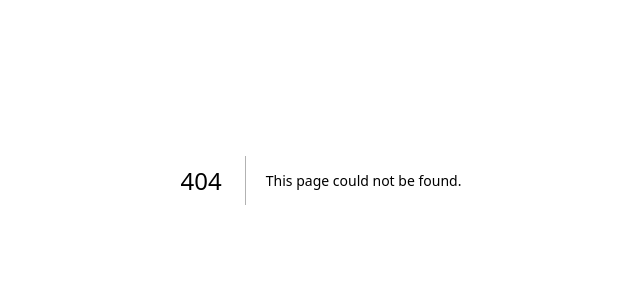
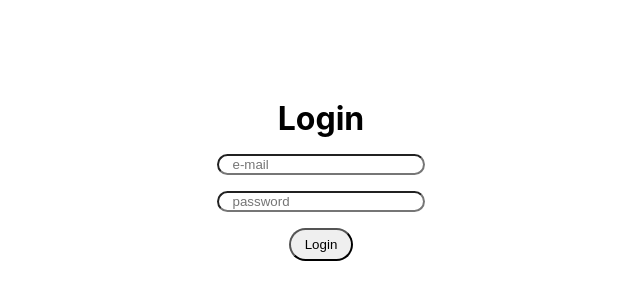
Before and after one commit to vrepetskyi/garbage-collector, a Next.js app: page /login/login in a window 1280 px wide. Before the commit this address had no page. Shown: the part 220-520 px from the top of the page, without its empty margins (319-959 px from the left). Built offline with nearby package versions, Linux system fonts and the light colour scheme.

Commit message:
Add login

```diff
--- /dev/null
+++ b/pages/login/login.jsx
@@ -0,0 +1,59 @@
+import { useState } from "react";
+import styles from "../../styles/Login.module.css";
+import axios from "axios";
+
+export default function Login() {
+  const [loginInputs, setLoginInputs] = useState({});
+
+  const handleInputChange = (event) => {
+    const name = event.target.name;
+    const value = event.target.value;
+    setLoginInputs((values) => ({ ...values, [name]: value }));
+  };
+
+  const handleFormSubmit = () => {
+    // todo url
+    axios
+      .post("", {
+        email: loginInputs.email,
+        password: loginInputs.password,
+      })
+      .then((response) => {
+        console.log(response);
+      })
+      .catch((error) => {
+        console.log(error);
+      });
+  };
+
+  return (
+    <div className={styles.loginContent}>
+      <form className={styles.loginForm} onSubmit={handleFormSubmit}>
+        <header>
+          <h1 className={styles.header}>Login</h1>
+        </header>
+        <input
+          type="email"
+          name="email"
+          id="email"
+          placeholder="e-mail"
+          className={styles.input}
+          value={loginInputs.email || ""}
+          onInput={handleInputChange}
+        />
+        <input
+          type="password"
+          name="password"
+          id="password"
+          placeholder="password"
+          className={styles.input}
+          value={loginInputs.password || ""}
+          onInput={handleInputChange}
+        />
+        <button type="submit" className={styles.button}>
+          Login
+        </button>
+      </form>
+    </div>
+  );
+}
--- /dev/null
+++ b/styles/Login.module.css
@@ -0,0 +1,27 @@
+.loginContent {
+  display: grid;
+  place-items: center;
+  min-height: 100vh;
+}
+
+.loginForm {
+  display: grid;
+  width: 100%;
+  place-items: center;
+  gap: 1em;
+}
+
+.header {
+  margin: 0;
+}
+
+.input {
+  padding-inline: 1em;
+  border-radius: 10em;
+}
+
+.button {
+  border-radius: 10em;
+  padding-inline: 1em;
+  padding-block: 0.5em;
+}
--- a/styles/globals.css
+++ b/styles/globals.css
@@ -6,21 +6,6 @@ body {
     Ubuntu, Cantarell, Fira Sans, Droid Sans, Helvetica Neue, sans-serif;
 }
 
-a {
-  color: inherit;
-  text-decoration: none;
-}
-
 * {
   box-sizing: border-box;
 }
-
-@media (prefers-color-scheme: dark) {
-  html {
-    color-scheme: dark;
-  }
-  body {
-    color: white;
-    background: black;
-  }
-}
```
